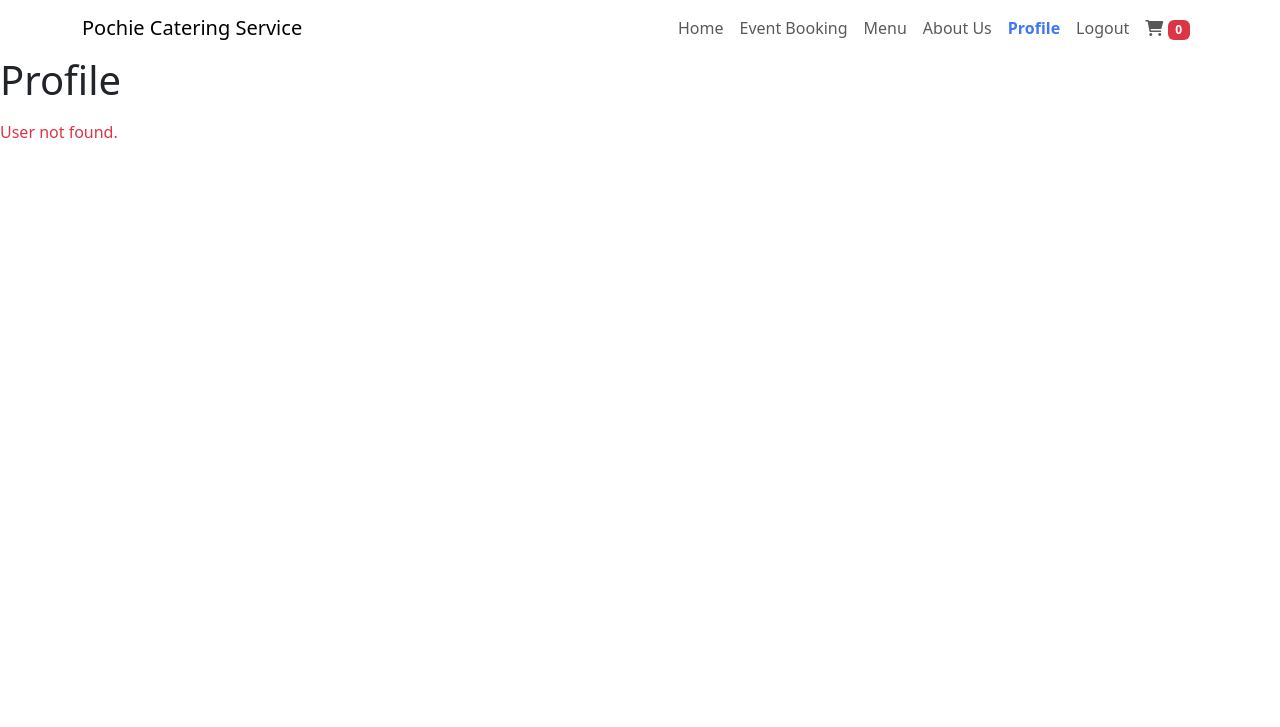
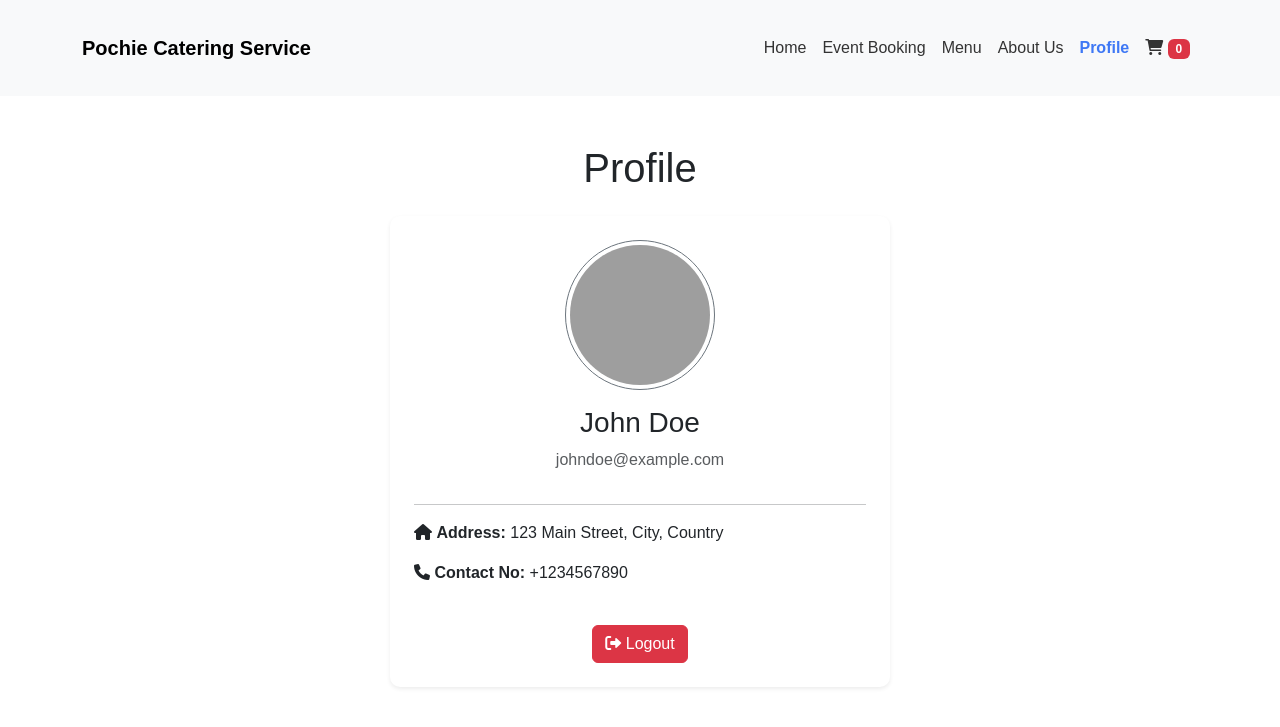
Before and after one commit to C9Lopez/catering, a PHP site: page /profile.php in a window 1280 px wide. Shown: the top 727 px of the page. Run offline with PHP 8.4, Linux system fonts and the light colour scheme; the visitor is signed in with stand-in values (Sample User, id 1); data that the repository does not hold is empty; grey boxes are pictures that could not be loaded.

Commit message:
fix layout and naming

```diff
--- a/index.php
+++ b/index.php
@@ -13,7 +13,7 @@ session_start();
     <title>Pochie Catering Service</title>
     <link href="https://cdn.jsdelivr.net/npm/bootstrap@5.3.0-alpha1/dist/css/bootstrap.min.css" rel="stylesheet" integrity="sha384-GLhlTQ8iRABdZLl6O3oVMWSktQOp6b7In1Zl3/Jr59b6EGGoI1aFkw7cmDA6j6gD" crossorigin="anonymous">
     <link rel="stylesheet" href="https://cdnjs.cloudflare.com/ajax/libs/font-awesome/6.0.0/css/all.min.css" integrity="sha512-9usAa10IRO0HhonpyAIVpjrylPvoDwiPUiKdWk5t3PyolY1cOd4DSE0Ga+ri4AuTroPR5aQvXU9xC6qOPnzFeg==" crossorigin="anonymous" referrerpolicy="no-referrer" />
-    <link rel="stylesheet" href="./styles/index.css">
+    <link rel="stylesheet" href="./styles/style.css">
 </head>
 <body>
 
--- a/layout/header.php
+++ b/layout/header.php
@@ -19,16 +19,13 @@
                     <li class="nav-item">
                         <a class="nav-link" href="about.php">About Us</a>
                     </li>
-                    <li class="nav-item">
-                        <a class="nav-link" href="profile.php">Profile</a>
-                    </li>
                     <!-- <li class="nav-item">
                         <a class="nav-link" href="Management.php">Management Console</a>
                     </li> -->
                     <?php if (isset($_SESSION['user_id'])): ?>
                         <li class="nav-item">
-                            <a href='logout.php' class="nav-link">Logout</a>
-                        </li>
+                        <a class="nav-link" href="profile.php">Profile</a>
+                    </li>
                     <?php else: ?>
                         <li class="nav-item">
                             <a class="nav-link" href="login.php">Log In</a>
--- a/profile.php
+++ b/profile.php
@@ -2,16 +2,31 @@
 require_once 'db.php';
 session_start();
 
+
 if (!isset($_SESSION['user_id'])) {
-    echo "<p>Not logged in.</p>";
+    echo "<script>
+        alert('You are not logged in. Please log in first.');
+        window.location.href = 'login.php';
+    </script>";
     exit;
 }
-
 // Fetch user details
 $stmt = $db->prepare("SELECT first_name, last_name, email, profile_picture, address, contact_no FROM users WHERE user_id = :user_id");
 $stmt->bindParam(':user_id', $_SESSION['user_id']);
 $stmt->execute();
 $user = $stmt->fetch(PDO::FETCH_ASSOC);
+
+// Dummy data if user details are missing
+if (!$user) {
+    $user = [
+        'first_name' => 'John',
+        'last_name' => 'Doe',
+        'email' => 'johndoe@example.com',
+        'profile_picture' => 'default-profile.png',
+        'address' => '123 Main Street, City, Country',
+        'contact_no' => '+1234567890'
+    ];
+}
 ?>
 
 <!DOCTYPE html>
@@ -20,29 +35,35 @@ $user = $stmt->fetch(PDO::FETCH_ASSOC);
     <meta charset="UTF-8">
     <meta name="viewport" content="width=device-width, initial-scale=1.0">
     <title>Pochie Catering Service - Profile</title>
-    <link href="https://cdn.jsdelivr.net/npm/bootstrap@5.3.0-alpha1/dist/css/bootstrap.min.css" rel="stylesheet" integrity="sha384-GLhlTQ8iRABdZLl6O3oVMWSktQOp6b7In1Zl3/Jr59b6EGGoI1aFkw7cmDA6j6gD" crossorigin="anonymous">
+    <link href="https://cdn.jsdelivr.net/npm/bootstrap@5.3.0-alpha1/dist/css/bootstrap.min.css" rel="stylesheet">
     <link rel="stylesheet" href="https://cdnjs.cloudflare.com/ajax/libs/font-awesome/6.0.0/css/all.min.css">
+    <link rel="stylesheet" href="./styles/style.css">
+
 </head>
 <body>
-<?php include_once './layout/header.php'?>
+<?php include_once './layout/header.php'; ?>
 
-<h1 class="mb-3">Profile</h1>
+<div class="container mt-5">
+    <h1 class="mb-4 text-center">Profile</h1>
 
-<?php if ($user): ?>
-    <div class="card p-4 shadow-sm">
+    <div class="card p-4 shadow-sm mx-auto" style="max-width: 500px;">
         <div class="text-center">
-            <img src="<?php echo $user['profile_picture'] ? $user['profile_picture'] : 'default-profile.png'; ?>"
-                 class="rounded-circle" width="150" height="150" alt="Profile Picture">
+            <img src="<?php echo htmlspecialchars($user['profile_picture']); ?>"
+                 class="rounded-circle border border-secondary p-1" width="150" height="150" alt="Profile Picture">
         </div>
-        <h3 class="mt-3"><?php echo htmlspecialchars($user['first_name'] . " " . $user['last_name']); ?></h3>
-        <p>Email: <strong><?php echo htmlspecialchars($user['email']); ?></strong></p>
-        <p>Address: <strong><?php echo htmlspecialchars($user['address']); ?></strong></p>
-        <p>Contact No: <strong><?php echo htmlspecialchars($user['contact_no']); ?></strong></p>
-        <a href="logout.php" class="btn btn-danger">Logout</a>
+        <h3 class="mt-3 text-center"><?php echo htmlspecialchars($user['first_name'] . " " . $user['last_name']); ?></h3>
+        <p class="text-center text-muted"><?php echo htmlspecialchars($user['email']); ?></p>
+
+        <hr>
+
+        <p><i class="fas fa-home"></i> <strong>Address:</strong> <?php echo htmlspecialchars($user['address']); ?></p>
+        <p><i class="fas fa-phone"></i> <strong>Contact No:</strong> <?php echo htmlspecialchars($user['contact_no']); ?></p>
+
+        <div class="d-flex justify-content-center mt-4">
+            <a href="logout.php" class="btn btn-danger"><i class="fas fa-sign-out-alt"></i> Logout</a>
+        </div>
     </div>
-<?php else: ?>
-    <p class="text-danger">User not found.</p>
-<?php endif; ?>
+</div>
 
 </body>
 </html>
```
Also changed, not shown: about.php (added, +26 -0 lines), styles/style.css (renamed from styles/index.css).
